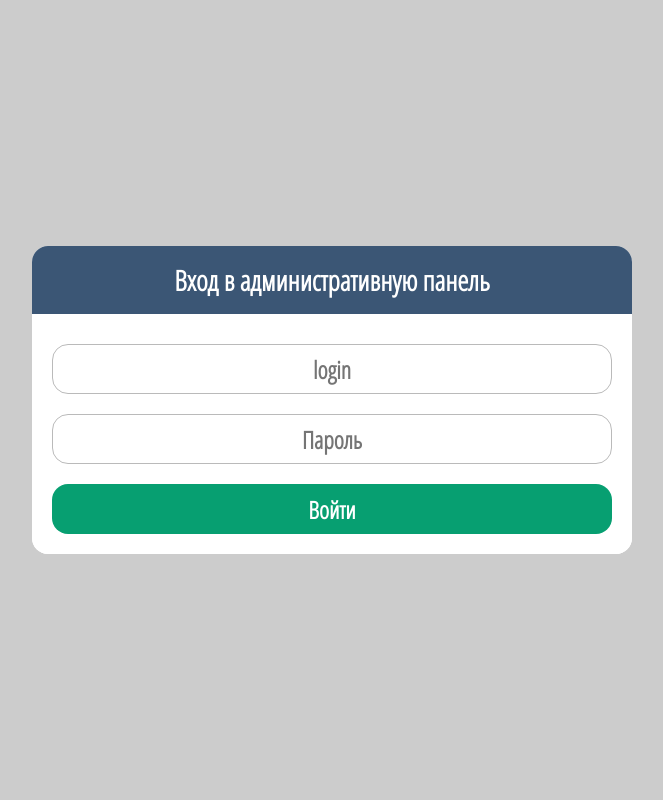
After one commit to MakarevichAV/gornveter.ru, a PHP site: page /pages/authorization.html in a window 1280 px wide. The commit adds this page. Shown: the whole page, without its empty margins (308-971 px from the left). Run offline with PHP 8.4, Linux system fonts and the light colour scheme.

Commit message:
authorization page done

```diff
--- /dev/null
+++ b/pages/authorization.html
@@ -0,0 +1,28 @@
+<!DOCTYPE html>
+<html lang="ru">
+<head>
+    <meta charset="UTF-8">
+    <meta name="viewport" content="width=device-width, initial-scale=1.0">
+    <link rel="preconnect" href="https://fonts.gstatic.com">
+        <link
+            href="https://fonts.googleapis.com/css2?family=Open+Sans+Condensed:wght@300&display=swap"
+            rel="stylesheet">
+    <link rel="stylesheet" href="../styles/style.css">
+    <title>Вход в админку</title>
+</head>
+<body>
+
+    <div class="popup popup__visible">
+        <div class="window wrap ">
+            <h4>Вход в административную панель</h4>
+            <form action="#" method="POST">
+                <input type="text" name="login" id="login" class="btn" placeholder="login" required>
+                <input type="password" name="password" id="password" class="btn" placeholder="Пароль" required>
+                <button class="btn btn-green">Войти</button>
+            </form>
+        </div>
+
+    </div>
+
+</body>
+</html>
--- a/styles/style.css
+++ b/styles/style.css
@@ -1043,3 +1043,29 @@ textarea.form__flex-el {
     background-color: #FFA316;
     transform: rotate(-45deg);
 }
+
+
+.popup__visible {
+    display: flex;
+    align-items: center;
+    justify-content: center;
+}
+
+.window {
+    max-width: 600px;
+    background: white;
+    padding: 0;
+    border-radius: 16px;
+}
+
+.window input {
+    margin-bottom: 20px;
+    border: 1px solid #BABABA;
+    text-align: center;
+    color: #3b5675;
+}
+
+.window form {
+    background: white;
+    border-radius: 16px;
+}
```
